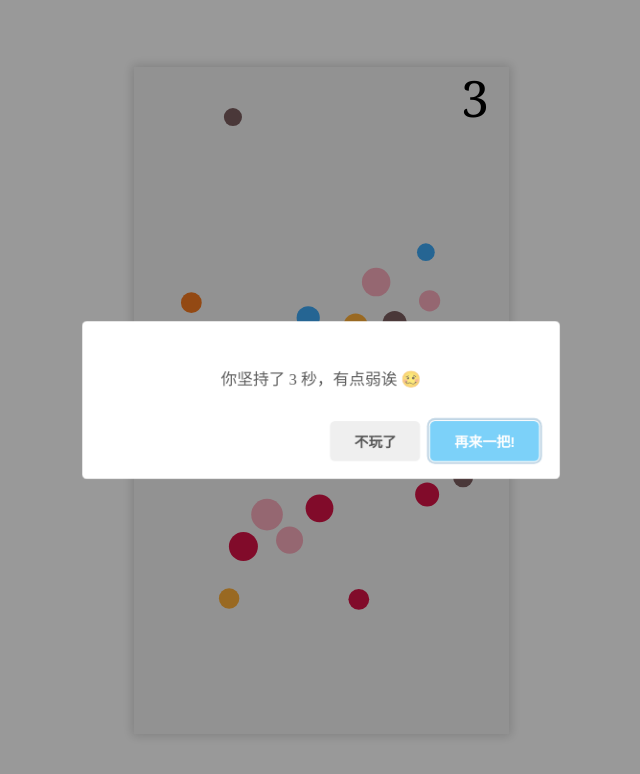
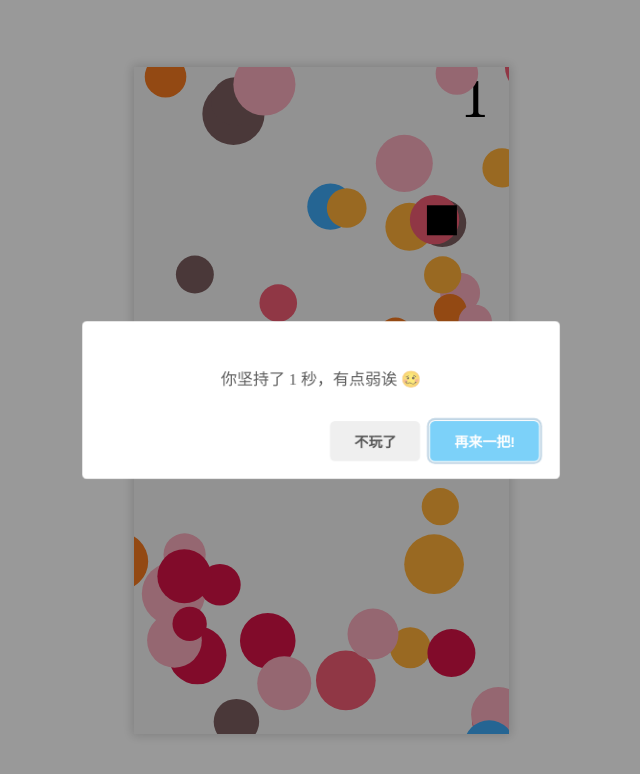
Before and after one commit to Thiscandy/dodge-ball-game, a website built with Parcel: page index.html in a window 1280 px wide. Shown: the whole page, without its empty margins (319-959 px from the left). Built offline with nearby package versions, Linux system fonts and the light colour scheme.

Commit message:
加入矩形

```diff
--- a/src/config.ts
+++ b/src/config.ts
@@ -4,7 +4,7 @@
 /** 游戏背景颜色 */
 export const BackgroundColor = '#f3f3f3';
 /** 一个屏幕中子弹的数量 */
-export const BulletCount = 20;
+export const BulletCount = 50;
 /** 分数文本样式 */
 export const CountFont = '50px Georgia';
 /** 虚拟摇杆距离屏幕的距离 */
@@ -22,13 +22,27 @@ export const JoystickInnerRadius = 40;
  * 子弹相关配置
  * */
 /** 生成的子弹半径范围 */
-export const BulletRadiusRange = [8, 16];
+export const BulletRadiusRange = [16, 32];
 /** 生成的子弹颜色列表 */
 export const BulletColorList = ['#3da8f5', '#d71345', '#ffaf38', '#f7acbc', '#7b5d5f', '#f47920', '#f05b72'];
 /** 生成的子弹速度范围 */
-export const BulletSpeedRange = [1, 2];
+export const BulletSpeedRange = [1, 3];
 /** 子弹射击偏离范围 */
-export const BulletOffset = 200;
+export const BulletOffset = 500;
+
+/**
+ * 矩形相关配置
+ * */
+/** 生成的矩形半径范围 */
+export const RectangleRadiusRange = [20, 36];
+/** 生成的矩形颜色列表 */
+export const RectangleColor = '#000';
+/** 生成的矩形速度范围 */
+export const RectangleSpeedRange = [1, 3];
+/** 矩形射击偏离范围 */
+export const RectangleOffset = 400;
+/** 矩形大小*/
+export const RectangleSize = 30;
 
 /**
  * 玩家相关配置
@@ -36,6 +50,6 @@ export const BulletOffset = 200;
 /** 玩家颜色 */
 export const PlayerColor = '#232323';
 /** 玩家三角形的高 */
-export const PlayerHeight = 20;
+export const PlayerHeight = 40;
 /** 玩家每次移动的距离 */
 export const PlayerStep = 5;
--- a/src/game.ts
+++ b/src/game.ts
@@ -1,6 +1,14 @@
 import BulletSprite from './sprite/BulletSprite';
-import { BackgroundColor, BulletRadiusRange, BulletCount, CountFont, PlayerHeight } from './config';
+import {
+  BackgroundColor,
+  BulletRadiusRange,
+  BulletCount,
+  CountFont,
+  PlayerHeight,
+  RectangleSize
+} from './config';
 import PlayerSprite from './sprite/PlayreSprite';
+import RectangleSprite from './sprite/RectangleSprite';
 
 export default class Game {
   private ctx!: CanvasRenderingContext2D;
@@ -8,8 +16,12 @@ export default class Game {
   private height: number;
   /** 游戏是否已开始 */
   private isStart: boolean = false;
+  /** 是否无敌 */
+  private invincible: boolean = false;
   /** 子弹列表 */
   private bullets: BulletSprite[] = [];
+  /** 矩形 */
+  private Rectangles: RectangleSprite[] = [];
   /** 玩家 */
   private player: PlayerSprite;
   /** 游戏进行的秒数 */
@@ -78,8 +90,10 @@ export default class Game {
   /** 结束游戏 */
   stop() {
     this.isStart = false;
+    this.invincible = false;
     this.player?.stopListener();
     this.bullets.length = 0;
+    this.Rectangles.length = 0;
   }
 
   /** 生成一个子弹 */
@@ -106,6 +120,26 @@ export default class Game {
     this.bullets.push(bullet);
   }
 
+  // 生成一个矩形
+  addNewRectangle() {
+    // 生成一个随机位置（随机从四个方向进入）
+    const { x, y } = [
+      { x: Math.random() * this.width, y: 2 },                // 上面
+      { x: Math.random() * this.width, y: this.height }, // 下面
+      { x: 2, y: Math.random() * this.height },               // 左边
+      { x: this.width, y: Math.random() * this.height }, // 右边
+    ][~~(Math.random() * 4)]
+
+    const Rectangle = new RectangleSprite(
+      this.ctx,
+      x,
+      y,
+      this.player,
+    )
+
+    this.Rectangles.push(Rectangle);
+  }
+
   /** 绘制游戏 */
   render() {
     // 每次绘制前都需要先清空画布
@@ -113,6 +147,7 @@ export default class Game {
     this.renderBackground();
     this.renderCount();
     this.bullets.forEach(bullet => bullet.render());
+    this.Rectangles.forEach(Rectangle => Rectangle.render());
     this.player.render();
   }
 
@@ -128,12 +163,31 @@ export default class Game {
     if (this.player.x > this.width - edge) this.player.x = this.width - edge;
     if (this.player.y > this.height - edge) this.player.y = this.height - edge;
 
+    this.Rectangles = this.Rectangles.filter(Rectangle => {
+      // 更新子弹位置
+      Rectangle.update();
+
+      // 判断子弹是否射中玩家
+      if (this.player.isCrashRectangle(Rectangle)) {
+        this.invincible = true;
+        return false;
+      }
+
+      // 如果飞出屏幕则将子弹销毁
+      return !(
+        Rectangle.x < -RectangleSize * 2 ||               // 飞出左边屏幕
+        Rectangle.x > this.width + (RectangleSize * 2) || // 飞出右边屏幕
+        Rectangle.y < -RectangleSize * 2 ||               // 飞出上边屏幕
+        Rectangle.y > this.height + (RectangleSize * 2)   // 飞出下边屏幕
+      );
+    });
+
     this.bullets = this.bullets.filter(bullet => {
       // 更新子弹位置
       bullet.update();
 
       // 判断子弹是否射中玩家
-      if (this.player.isCrash(bullet)) {
+      if (!this.invincible && this.player.isCrash(bullet)) {
         this.isStart = false;
       }
 
@@ -148,6 +202,8 @@ export default class Game {
 
     // 如果屏幕中的子弹数量低于设置的数量，则补全数量
     for (let i = this.bullets.length; i < BulletCount; i++) this.addNewBullet();
+    // 矩形可以无视碰撞
+    for (let i = this.Rectangles.length; i < 3; i++) this.addNewRectangle();
   }
 
   /** 绘制游戏背景 */
--- a/src/sprite/PlayreSprite.ts
+++ b/src/sprite/PlayreSprite.ts
@@ -9,6 +9,7 @@ import {
   JoystickBgcColor,
 } from '../config';
 import BulletSprite from './BulletSprite';
+import RectangleSprite from './RectangleSprite';
 import Sprite from './Sprite';
 
 /**
@@ -266,6 +267,15 @@ export default class PlayerSprite extends Sprite {
     }
   }
 
+  /** 判断是否碰到矩形 */
+  public isCrashRectangle(rectangle: RectangleSprite): boolean {
+    let isCrashRectangle = false;
+
+    // 判断矩形碰到三角形
+
+    return isCrashRectangle;
+  }
+
   /** 判断子弹是否射中玩家 */
   public isCrash(bullet: BulletSprite): boolean {
     let isCrash = false;
--- /dev/null
+++ b/src/sprite/RectangleSprite.ts
@@ -0,0 +1,62 @@
+import {
+  RectangleColor,
+  RectangleOffset,
+  RectangleRadiusRange,
+  RectangleSpeedRange,
+  RectangleSize
+} from '../config';
+import Sprite from './Sprite';
+
+/** 矩形 */
+export default class RectangleSprite extends Sprite {
+  /** 水平速度 */
+  vx!: number;
+  /** 垂直速度 */
+  vy!: number;
+
+  constructor(
+    ctx: CanvasRenderingContext2D,
+    x: number,
+    y: number,
+    /** 攻击目标 */
+    target: { x: number, y: number },
+  ) {
+    super(ctx, x, y);
+    this.initBullet(target);
+  }
+
+  /** 初始化矩形 */
+  initBullet(target: { x: number, y: number }) {
+    // 根据半径得到我们的速度
+    const speed = RectangleSpeedRange[1] - (
+      ((RectangleSize - RectangleRadiusRange[0]) / (RectangleRadiusRange[1] - RectangleRadiusRange[0])) // 子弹半径在半径范围里的比例
+      * (RectangleSpeedRange[1] - RectangleSpeedRange[0]) // 乘以速度的范围
+    );
+
+    // 子弹偏差后的结果位置
+    const targetX = target.x + ((Math.random() * RectangleOffset * 2) - RectangleOffset);
+    const targetY = target.y + ((Math.random() * RectangleOffset * 2) - RectangleOffset);
+
+    // 知道两点就能确定角度了
+    const angle = Math.atan2(targetY - this.y, targetX - this.x);
+
+    // 三角函数得到子弹的水平速度和垂直速度了
+    this.vx = Math.cos(angle) * speed;
+    this.vy = Math.sin(angle) * speed;
+  }
+
+  /** 绘制矩形 */
+  public render() {
+    this.ctx.fillStyle = RectangleColor;
+    this.ctx.beginPath();
+    this.ctx.rect(this.x, this.y, RectangleSize, RectangleSize);
+    this.ctx.closePath();
+    this.ctx.fill();
+  }
+
+  /** 更新矩形位置 */
+  public update() {
+    this.x += this.vx;
+    this.y += this.vy;
+  }
+}
```
Also changed, not shown: README.md.
